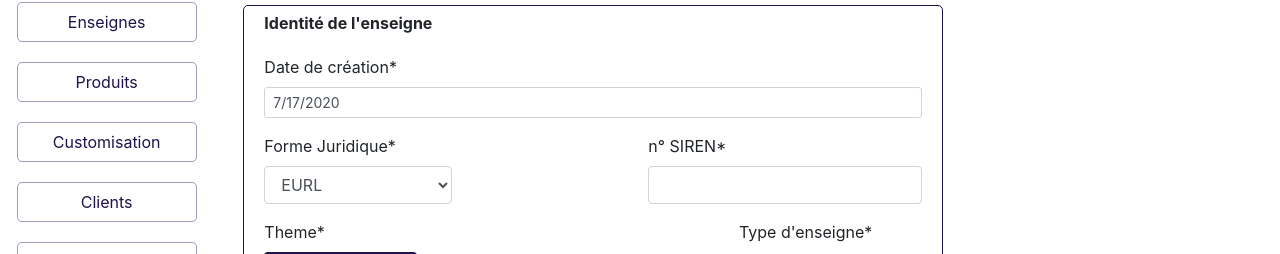
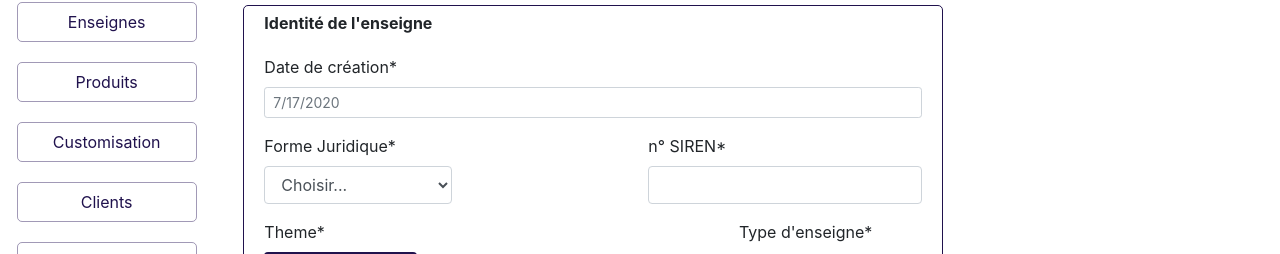
Before and after one commit to gobelinmalin/bordeaux_0320_p3_admin_giftcard, a React (Create React App) app: page /admin/shops/add in a window 1280 px wide. Shown: the part 218-472 px from the top of the page. Built offline with nearby package versions, Linux system fonts and the light colour scheme.

Commit message:
set other legal status field

```diff
--- a/src/components/shops/ShopsAdd.jsx
+++ b/src/components/shops/ShopsAdd.jsx
@@ -17,7 +17,7 @@ import '../styles.css';
 const ShopsAdd = () => {
   const initialFormState = {
     id: null,
-    date: '',
+    add_time: '',
     legal_status: '',
     siren: '',
     online: false,
@@ -66,6 +66,21 @@ const ShopsAdd = () => {
     setShop({ ...shop, [name]: value });
   };
 
+  // handle select legal form
+  const [showOther, setShowOther] = useState(false);
+
+  const handleLegalForm = (event) => {
+    const { name, value } = event.target;
+
+    if (value === 'other') {
+      setShowOther(true);
+      setShop({ ...shop, [name]: '' });
+    } else {
+      setShowOther(false);
+      setShop({ ...shop, [name]: value });
+    }
+  };
+
   // handle checkbox e-shop
   const handleCheckOnline = (event) => {
     const { name } = event.target;
@@ -94,6 +109,7 @@ const ShopsAdd = () => {
   };
 
   console.log(shop);
+  console.log(showOther);
 
   return (
     <Container>
@@ -120,32 +136,51 @@ const ShopsAdd = () => {
               size="sm"
               type="text"
               name="add_time"
-              value={date.toLocaleDateString()}
+              defaultValue={date.toLocaleDateString()}
+              value={shop.add_time}
               placeholder={date.toLocaleDateString()}
-              onChange=""
+              onChange={handleInputChange}
             />
           </Form.Group>
 
           <div className="flex spaceBetween">
             <Form.Group>
               <Form.Label>Forme Juridique*</Form.Label>
-              <Form.Control as="select" name="legal_status">
-                <option>EURL</option>
-                <option>SA</option>
-                <option>SARL</option>
-                <option>SAS</option>
-                <option>Auto-Entrepreneur</option>
-                <option>Autre</option>
+              <Form.Control
+                as="select"
+                name="legal_status"
+                value={shop.legal_status}
+                onChange={handleLegalForm}
+              >
+                <option value="">Choisir...</option>
+                <option value="EURL">EURL</option>
+                <option value="SA">SA</option>
+                <option value="SARL">SARL</option>
+                <option value="SAS">SAS</option>
+                <option value="Auto-Entrepreneur">Auto-Entrepreneur</option>
+                <option value="other">Autre</option>
               </Form.Control>
+
+              {showOther ? (
+                <Form.Control
+                  type="text"
+                  name="legal_status"
+                  placeholder="preciser la forme légale"
+                  value={shop.legal_status}
+                  onChange={handleInputChange}
+                />
+              ) : (
+                ''
+              )}
             </Form.Group>
 
             <Form.Group>
               <Form.Label>n° SIREN*</Form.Label>
               <Form.Control
                 type="text"
-                name="registration_number"
-                value=""
-                onChange=""
+                name="siren"
+                value={shop.siren}
+                onChange={handleInputChange}
               />
             </Form.Group>
           </div>
```
